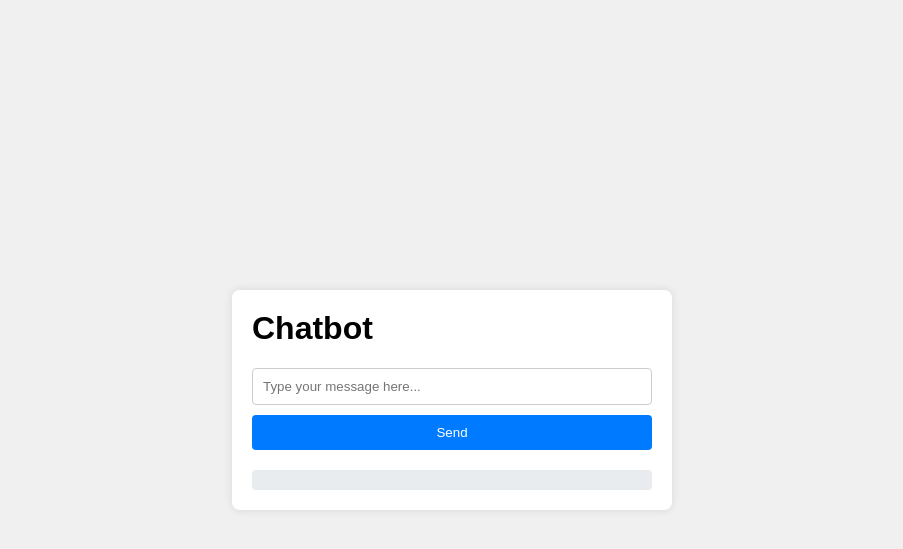
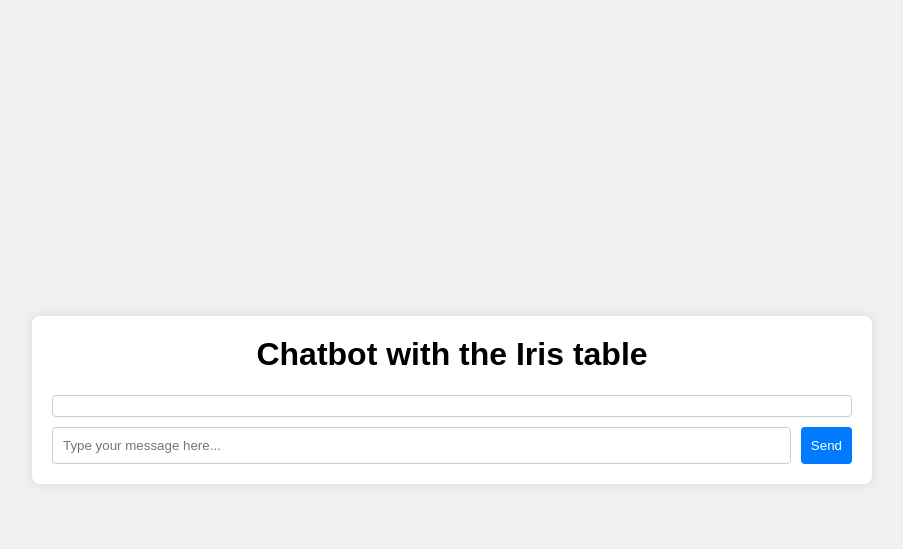
Before and after one commit to wiktorolszowy/chatbot-with-tables, a Flask app: page / in a window 1280 px wide. Shown: the top 549 px of the page, without its empty margins (188-1091 px from the left). Run offline with Flask 3, Linux system fonts and the light colour scheme.

Commit message:
Enable dialogue

```diff
--- a/app.py
+++ b/app.py
@@ -4,11 +4,12 @@ import os
 
 import pandas as pd
 from dotenv import load_dotenv
-from flask import Flask, jsonify, render_template, request
+from flask import Flask, jsonify, render_template, request, session
 from langchain_ollama import ChatOllama
 from langchain_openai import ChatOpenAI
 from sklearn.datasets import load_diabetes, load_iris
 
+from flask_session import Session
 from table_bot import CustomPdDataFrameAgentWithContext
 
 # %% Read in the tabular data
@@ -51,20 +52,54 @@ agent = CustomPdDataFrameAgentWithContext(
 # %% Make the flask app
 
 app = Flask(__name__)
+app.config["SESSION_TYPE"] = "filesystem"
+app.config["SESSION_FILE_DIR"] = "./flask_session"
+Session(app)
 
 
 @app.route("/")
-def index():
-    return render_template("index.html")
+def index() -> str:
+    """
+    Renders the index page and initializes conversation history if not present.
+
+    This function checks if the 'history' key is present in the session. If not,
+    it initializes it as an empty list. It then renders the "index.html" template,
+    passing the conversation history to the template.
+
+    Returns:
+        A rendered HTML template for the index page with the conversation history.
+    """
+    # Initialize conversation history if not present
+    if "history" not in session:
+        session["history"] = []
+    return render_template("index.html", history=session["history"])
 
 
 @app.route("/chat", methods=["POST"])
-def chat():
+def chat() -> jsonify:
+    """
+    Handles incoming chat messages, processes them using an agent, and updates the conversation history.
+
+    This function:
+    1. Retrieves JSON data from the request.
+    2. Extracts the message from the JSON data.
+    3. Injects a DataFrame into the agent's context.
+    4. Invokes the agent with the extracted message to get a response.
+    5. Updates the session's conversation history with the question and response.
+    6. Marks the session as modified.
+    7. Returns the response as a JSON object.
+
+    Returns:
+        Response: A JSON object containing the agent's response.
+    """
     data = request.get_json()
     message = data.get("message")
     with agent.inject_dataframe(data=df_iris):
         response = agent.invoke(message)
-    return jsonify({"response": response["output"]})
+    # Update conversation history
+    session["history"].append({"question": message, "response": response})
+    session.modified = True
+    return jsonify({"response": response})
 
 
 if __name__ == "__main__":
--- a/pyproject.toml
+++ b/pyproject.toml
@@ -21,6 +21,7 @@ dependencies = [
     "flake8",
     "ruff",
     "flask",
+    "flask_session",
 ]
 
 [tool.uv.workspace]
--- a/table_bot/agent.py
+++ b/table_bot/agent.py
@@ -84,7 +84,7 @@ class CustomPdDataFrameAgentWithContext:
             **self.kwargs,
         )
 
-    def invoke(self, message: str) -> Any:
+    def invoke(self, message: str) -> str:
         """
         Invokes the agent with the provided message.
 
@@ -106,4 +106,4 @@ class CustomPdDataFrameAgentWithContext:
         # Process the message with the agent
         result = agent.invoke(message, self.data, **self.kwargs)
 
-        return result
+        return result["output"]
--- a/templates/index.html
+++ b/templates/index.html
@@ -3,7 +3,7 @@
 <head>
     <meta charset="UTF-8">
     <meta name="viewport" content="width=device-width, initial-scale=1.0">
-    <title>Chatbot</title>
+    <title>Chatbot with the Iris table</title>
     <style>
         body {
             font-family: Arial, sans-serif;
@@ -16,26 +16,43 @@
             background-color: #f0f0f0;
         }
         .chat-container {
-            width: 400px;
+            width: 70%;
+            max-width: 800px;
             background-color: #fff;
             padding: 20px;
             box-shadow: 0 0 10px rgba(0, 0, 0, 0.1);
             border-radius: 8px;
+            display: flex;
+            flex-direction: column;
         }
         .chat-container h1 {
             margin-top: 0;
+            text-align: center;
         }
-        .chat-container form {
+        .chat-box {
+            flex: 1;
+            max-height: 500px;
+            overflow-y: auto;
+            margin-bottom: 10px;
+            border: 1px solid #ccc;
+            padding: 10px;
+            border-radius: 4px;
+        }
+        .chat-box p {
+            margin: 5px 0;
+        }
+        .input-container {
             display: flex;
-            flex-direction: column;
+            flex-direction: row;
         }
-        .chat-container input[type="text"] {
+        .input-container input[type="text"] {
+            flex: 1;
             padding: 10px;
-            margin-bottom: 10px;
+            margin-right: 10px;
             border: 1px solid #ccc;
             border-radius: 4px;
         }
-        .chat-container button {
+        .input-container button {
             padding: 10px;
             background-color: #007bff;
             color: #fff;
@@ -43,42 +60,42 @@
             border-radius: 4px;
             cursor: pointer;
         }
-        .chat-container button:hover {
+        .input-container button:hover {
             background-color: #0056b3;
         }
-        .chat-container .response {
-            margin-top: 20px;
-            padding: 10px;
-            background-color: #e9ecef;
-            border-radius: 4px;
+    </style>
+    <script>
+        async function sendMessage() {
+            const message = document.getElementById("message").value;
+            const response = await fetch("/chat", {
+                method: "POST",
+                headers: {
+                    "Content-Type": "application/json"
+                },
+                body: JSON.stringify({ message: message })
+            });
+            const data = await response.json();
+            const chatBox = document.getElementById("chat-box");
+            chatBox.innerHTML += `<p><strong>You:</strong> ${message}</p>`;
+            chatBox.innerHTML += `<p><strong>Bot:</strong> ${data.response}</p>`;
+            document.getElementById("message").value = "";
+            chatBox.scrollTop = chatBox.scrollHeight;
         }
-    </style>
+    </script>
 </head>
 <body>
     <div class="chat-container">
-        <h1>Chatbot</h1>
-        <form id="chat-form">
-            <input type="text" id="message" name="message" placeholder="Type your message here..." required>
-            <button type="submit">Send</button>
-        </form>
-        <div class="response" id="response"></div>
+        <h1>Chatbot with the Iris table</h1>
+        <div id="chat-box" class="chat-box">
+            {% for entry in history %}
+                <p><strong>You:</strong> {{ entry.question }}</p>
+                <p><strong>Bot:</strong> {{ entry.response }}</p>
+            {% endfor %}
+        </div>
+        <div class="input-container">
+            <input type="text" id="message" placeholder="Type your message here...">
+            <button onclick="sendMessage()">Send</button>
+        </div>
     </div>
-    <script>
-        document.getElementById('chat-form').addEventListener('submit', async function(event) {
-            event.preventDefault();
-            const message = document.getElementById('message').value;
-            const responseDiv = document.getElementById('response');
-            responseDiv.textContent = 'Loading...';
-            const response = await fetch('/chat', {
-                method: 'POST',
-                headers: {
-                    'Content-Type': 'application/json'
-                },
-                body: JSON.stringify({ message })
-            });
-            const data = await response.json();
-            responseDiv.textContent = data.response;
-        });
-    </script>
 </body>
 </html>
```
Also changed, not shown: README.md, chatbot_screenshot.png (added), 2 other files.
